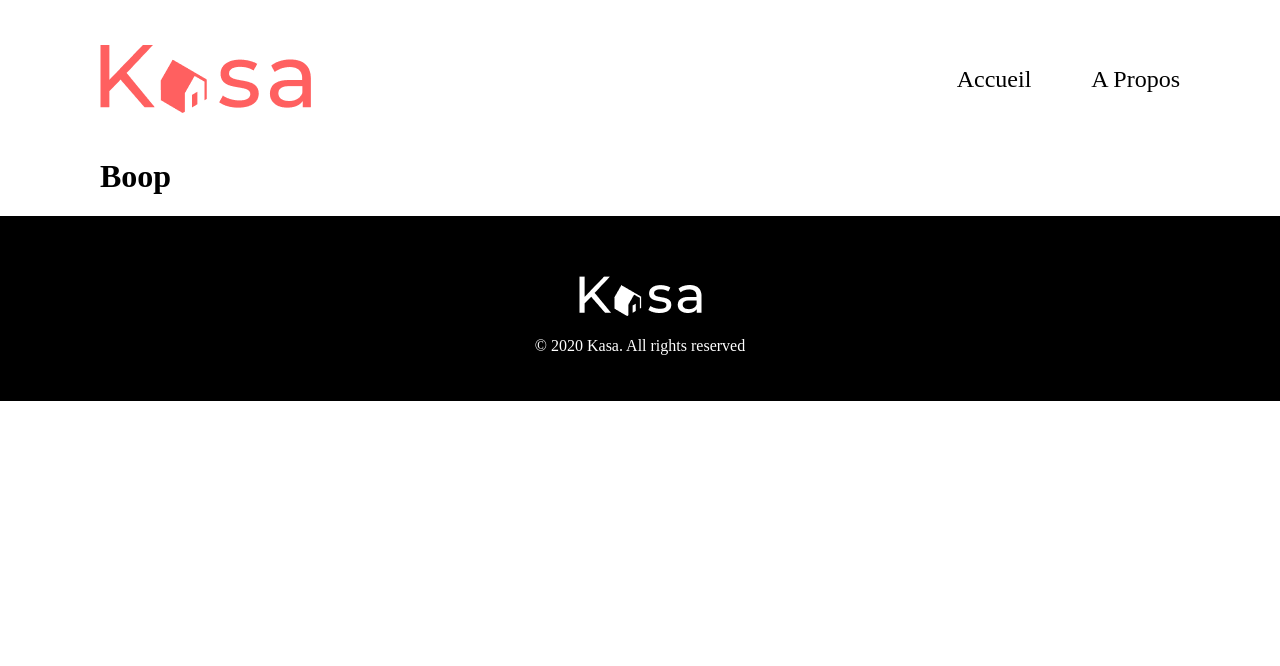
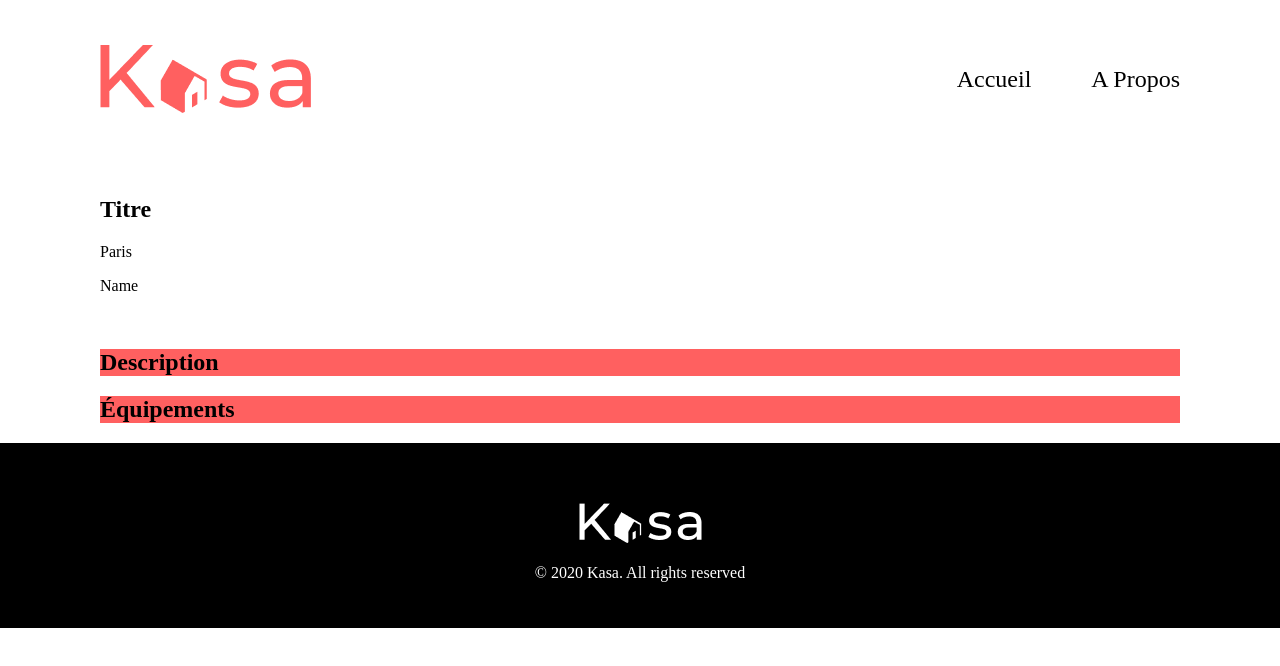
Before and after one commit to LancelotHayward/Kasa, a React (Create React App) app: page /logement in a window 1280 px wide. Shown: the top 666 px of the page. Built offline with nearby package versions, Linux system fonts and the light colour scheme.

Commit message:
Started FicheLogement

```diff
--- /dev/null
+++ b/src/components/Dropdown/Dropdown.jsx
@@ -0,0 +1,12 @@
+import "./Dropdown.scss"
+
+function Dropdown({title, text}) {
+    return (
+        <article class="dropdown">
+            <h2>{title}</h2>
+            <p>{text}</p>
+        </article>
+    )
+}
+
+export default Dropdown
--- /dev/null
+++ b/src/components/Dropdown/Dropdown.scss
@@ -0,0 +1,6 @@
+.dropdown {
+    background-color: #FF6060;
+    p {
+        display: none;
+    }
+}
--- /dev/null
+++ b/src/components/Stars/Stars.jsx
@@ -0,0 +1,11 @@
+import "./Stars.scss"
+
+function Stars({amount}) {
+    return (
+        <div>
+
+        </div>
+    )
+}
+
+export default Stars
--- /dev/null
+++ b/src/components/Tags/Tags.jsx
@@ -0,0 +1,11 @@
+import "./Tags.scss"
+
+function Tags({names}) {
+    return (
+        <div>
+            <p>{names}</p>
+        </div>
+    )
+}
+
+export default Tags
--- a/src/pages/FicheLogement/FicheLogement.jsx
+++ b/src/pages/FicheLogement/FicheLogement.jsx
@@ -1,6 +1,30 @@
+import Tags from "../../components/Tags/Tags.jsx"
+import Stars from "../../components/Stars/Stars.jsx"
+import Dropdown from "../../components/Dropdown/Dropdown.jsx"
+
 function FicheLogement() {
     return (
-        <h1>Boop</h1>
+        <main>
+            <img src="" alt=""/>
+            <section>
+                <div>
+                    <h1>Titre</h1>
+                    <p>Paris</p>
+                    <Tags/>
+                </div>
+                <div>
+                    <div>
+                        <p>Name</p>
+                        <img src="" alt=""/>
+                    </div>
+                    <Stars/>
+                </div>
+            </section>
+            <section>
+                <Dropdown title="Description" text="Boop"/>
+                <Dropdown title="Équipements" text="Secret"/>
+            </section>
+        </main>
     )
 }
 
```
Also changed, not shown: src/components/Stars/Stars.scss (added), src/components/Tags/Tags.scss (added).
